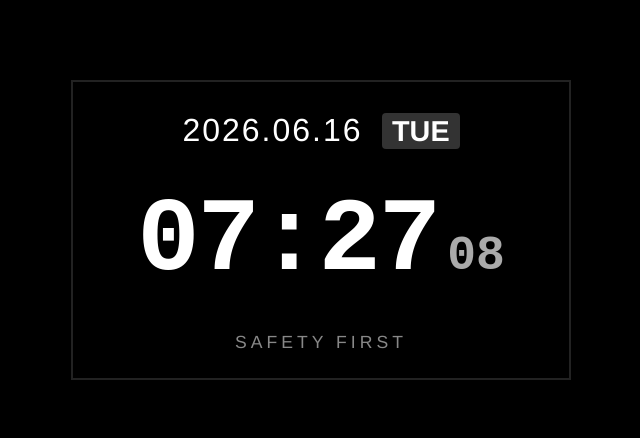
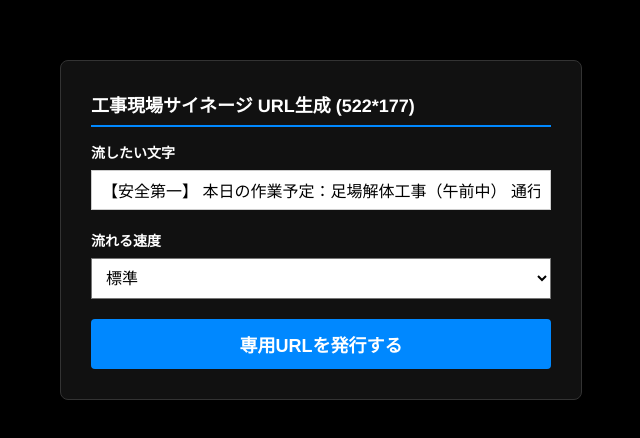
Before and after one commit to digitalsignage7129/field-clock, a plain HTML site: page index.html in a window 1280 px wide. Shown: the part 170-608 px from the top of the page, without its empty margins (319-959 px from the left). Drawn offline with Linux system fonts and the light colour scheme.

Commit message:
Update index.html

```diff
--- a/index.html
+++ b/index.html
@@ -3,140 +3,234 @@
 <head>
     <meta charset="UTF-8">
     <meta name="viewport" content="width=device-width, initial-scale=1.0">
-    <title>現場向けデジタルクロック</title>
+    <title>現場用 流れる文字サイネージ（522*177）</title>
     <style>
-        /* 画面焼き付き防止のため背景は完全な黒、文字は白 */
-        * {
-            box-sizing: border-box;
+        /* 全体設定：焼き付き防止のため黒背景 */
+        body {
             margin: 0;
             padding: 0;
-        }
-        body {
             background-color: #000000;
             color: #ffffff;
-            font-family: 'Helvetica Neue', Arial, 'Hiragino Kaku Gothic ProN', sans-serif;
+            font-family: "Helvetica Neue", Arial, "Hiragino Kaku Gothic ProN", "Hiragino Sans", Meiryo, sans-serif;
+            overflow: hidden;
             display: flex;
+            flex-direction: column;
+            align-items: center;
             justify-content: center;
-            align-items: center;
-            height: 100vh;
-            overflow: hidden;
+            min-height: 100vh;
         }
 
-        /* サイネージの解像度 500x300 に合わせたコンテナ */
-        .clock-container {
-            width: 500px;
-            height: 300px;
-            padding: 20px;
-            display: flex;
-            flex-direction: column;
-            justify-content: space-between;
-            align-items: center;
-            border: 2px solid #222222; /* 控えめな枠線（不要なら削除してください） */
-            background-color: #000000;
+        /* -------------------------------------------
+           1. URL生成・管理画面
+        ------------------------------------------- */
+        .admin-screen {
+            background: #111;
+            border: 1px solid #333;
+            padding: 30px;
+            width: 522px; /* サイネージ幅に合わせる */
+            box-sizing: border-box;
+            border-radius: 8px;
+            display: none;
+        }
+        .admin-screen h2 {
+            margin-top: 0;
+            font-size: 18px;
+            border-bottom: 2px solid #0088ff;
+            padding-bottom: 8px;
+        }
+        .form-group {
+            margin-bottom: 20px;
+        }
+        .form-group label {
+            display: block;
+            margin-bottom: 8px;
+            font-weight: bold;
+            font-size: 14px;
+        }
+        .form-group input[type="text"] {
+            width: 100%;
+            font-size: 16px;
+            padding: 10px;
+            box-sizing: border-box;
+            background: #fff;
+            border: 1px solid #ccc;
+            color: #000;
+        }
+        .form-group select {
+            width: 100%;
+            font-size: 16px;
+            padding: 10px;
+            background: #fff;
+            color: #000;
+        }
+        .gen-btn {
+            width: 100%;
+            font-size: 18px;
+            padding: 12px;
+            background: #0088ff;
+            color: white;
+            border: none;
+            cursor: pointer;
+            font-weight: bold;
+            border-radius: 4px;
+        }
+        .result-area {
+            margin-top: 25px;
+            padding: 15px;
+            background: #222;
+            border: 1px dashed #555;
+            display: none;
+        }
+        .result-url {
+            word-break: break-all;
+            background: #000;
+            padding: 10px;
+            font-family: monospace;
+            font-size: 14px;
+            color: #00ffcc;
+            margin-bottom: 10px;
+            border: 1px solid #333;
+        }
+        .copy-btn {
+            background: #333;
+            color: white;
+            border: 1px solid #555;
+            padding: 5px 10px;
+            cursor: pointer;
+            font-size: 12px;
         }
 
-        /* 上部：日付・曜日エリア */
-        .date-box {
-            text-align: center;
-            margin-top: 10px;
-        }
-        .date-text {
-            font-size: 2rem;
-            font-weight: 500;
-            letter-spacing: 2px;
-        }
-        .day-text {
-            font-size: 1.8rem;
-            font-weight: bold;
-            margin-left: 15px;
-            padding: 2px 10px;
-            border-radius: 4px;
-            background-color: #333333; /* 曜日を少し目立たせる */
-        }
-        /* 日曜・土曜の視認性（現場の休工識別用） */
-        .day-text.sun { color: #ff4d4d; background-color: #2a0000; }
-        .day-text.sat { color: #4dadff; background-color: #001f3f; }
-
-        /* 中部：メインの時間表示 */
-        .time-box {
-            display: flex;
-            align-items: baseline;
-            font-family: 'Courier New', Courier, monospace; /* 等幅フォントで文字のガタつきを防止 */
-            font-weight: bold;
-            line-height: 1;
-        }
-        .time-main {
-            font-size: 6.5rem;
-            letter-spacing: -2px;
-        }
-        .time-seconds {
-            font-size: 3rem;
-            margin-left: 8px;
-            color: #aaaaaa; /* 秒数は少し明度を下げて上品に */
+        /* -------------------------------------------
+           2. サイネージ表示エリア（w522px * h177px 固定）
+        ------------------------------------------- */
+        .signage-wrapper {
+            width: 522px;
+            height: 177px;
+            background-color: #000000;
+            overflow: hidden;
+            position: relative;
+            box-sizing: border-box;
+            display: none;
+            /* 設置確認用（必要に応じて border を消してください） */
+            border: 1px solid #333;
         }
 
-        /* 下部：現場用アクセント（安全第一などのメッセージ等に変えてもOK） */
-        .footer-box {
-            font-size: 1.1rem;
-            color: #888888;
-            letter-spacing: 4px;
-            text-transform: uppercase;
-            margin-bottom: 5px;
+        /* 文字が流れるレーン */
+        .marquee-track {
+            position: absolute;
+            white-space: nowrap;
+            height: 177px;
+            display: flex;
+            align-items: center;
+            will-change: transform;
+        }
+
+        /* 流れる文字本体（177pxの高さに合わせて調整） */
+        .marquee-content {
+            font-size: 155px; /* 高さに合わせて拡大 */
+            font-weight: 900;
+            line-height: 1;
+            padding-right: 522px; /* ループ用余白（幅に合わせる） */
+            color: #ffffff;
         }
     </style>
 </head>
 <body>
 
-    <div class="clock-container">
-        <div class="date-box">
-            <span class="date-text" id="date-display">2026.06.16</span>
-            <span class="day-text" id="day-display">TUE</span>
+    <div class="admin-screen" id="adminScreen">
+        <h2>工事現場サイネージ URL生成 (522*177)</h2>
+        <div class="form-group">
+            <label for="textInput">流したい文字</label>
+            <input type="text" id="textInput" value="【安全第一】 本日の作業予定：足場解体工事（午前中） 通行時にはご注意ください。">
         </div>
+        <div class="form-group">
+            <label for="speedSelect">流れる速度</label>
+            <select id="speedSelect">
+                <option value="1.5">遅め</option>
+                <option value="2.5" selected>標準</option>
+                <option value="4.0">速め</option>
+                <option value="6.0">超速め</option>
+            </select>
+        </div>
+        <button class="gen-btn" onclick="generateURL()">専用URLを発行する</button>
 
-        <div class="time-box">
-            <span class="time-main" id="time-display">12:34</span>
-            <span class="time-seconds" id="seconds-display">56</span>
-        </div>
-
-        <div class="footer-box" id="footer-display">
-            SAFETY FIRST
+        <div class="result-area" id="resultArea">
+            <label>▼ サイネージ端末に登録するURL</label>
+            <div class="result-url" id="resultUrl"></div>
+            <button class="copy-btn" onclick="copyURL()">URLをコピー</button>
+            <p style="font-size:12px; color:#aaa; margin-top:10px; margin-bottom:0;">※このURLをサイネージ（PlayerMaster等）に登録すると、522x177サイズで全画面表示されます。</p>
         </div>
     </div>
 
+    <div class="signage-wrapper" id="signageWrapper">
+        <div class="marquee-track" id="marqueeTrack"></div>
+    </div>
+
     <script>
-        function updateClock() {
-            const now = new Date();
+        const urlParams = new URLSearchParams(window.location.search);
+        const textParam = urlParams.get('text');
+        const speedParam = urlParams.get('speed') || '2.5';
 
-            // 年・月・日の取得と整形
-            const year = now.getFullYear();
-            const month = String(now.getMonth() + 1).padStart(2, '0');
-            const date = String(now.getDate()).padStart(2, '0');
-            document.getElementById('date-display').textContent = `${year}.${month}.${date}`;
+        const adminScreen = document.getElementById('adminScreen');
+        const signageWrapper = document.getElementById('signageWrapper');
+        const track = document.getElementById('marqueeTrack');
 
-            // 曜日の取得（英語表記でお洒落に）
-            const days = ['SUN', 'MON', 'TUE', 'WED', 'THU', 'FRI', 'SAT'];
-            const dayIdx = now.getDay();
-            const dayElement = document.getElementById('day-display');
-            dayElement.textContent = days[dayIdx];
+        let animationFrameId = null;
+        let currentX = 0;
+        let speed = parseFloat(speedParam);
 
-            // 曜日ごとの色分けクラス適用
-            dayElement.className = 'day-text'; // リセット
-            if (dayIdx === 0) dayElement.classList.add('sun');
-            if (dayIdx === 6) dayElement.classList.add('sat');
-
-            // 時・分の取得
-            const hours = String(now.getHours()).padStart(2, '0');
-            const minutes = String(now.getMinutes()).padStart(2, '0');
-            document.getElementById('time-display').textContent = `${hours}:${minutes}`;
-
-            // 秒の取得
-            const seconds = String(now.getSeconds()).padStart(2, '0');
-            document.getElementById('seconds-display').textContent = seconds;
+        if (textParam) {
+            // サイネージモード
+            signageWrapper.style.display = 'block';
+            startSignage(decodeURIComponent(textParam));
+        } else {
+            // 設定モード
+            adminScreen.style.display = 'block';
         }
 
-        // 初回実行と1秒ごとの定期更新
-        updateClock();
-        setInterval(updateClock, 1000);
+        function generateURL() {
+            const textValue = document.getElementById('textInput').value.trim();
+            const speedValue = document.getElementById('speedSelect').value;
+
+            if (!textValue) {
+                alert('文字を入力してください');
+                return;
+            }
+
+            const baseUrl = window.location.origin + window.location.pathname;
+            const generatedUrl = `${baseUrl}?text=${encodeURIComponent(textValue)}&speed=${speedValue}`;
+
+            document.getElementById('resultUrl').innerText = generatedUrl;
+            document.getElementById('resultArea').style.display = 'block';
+        }
+
+        function copyURL() {
+            const urlText = document.getElementById('resultUrl').innerText;
+            navigator.clipboard.writeText(urlText).then(() => {
+                alert('URLをコピーしました！サイネージ端末に設定してください。');
+            });
+        }
+
+        function startSignage(text) {
+            track.innerHTML = `
+                <div class="marquee-content">${text}</div>
+                <div class="marquee-content">${text}</div>
+            `;
+
+            requestAnimationFrame(() => {
+                const firstChildWidth = track.children[0].offsetWidth;
+                animate(firstChildWidth);
+            });
+        }
+
+        function animate(loopWidth) {
+            currentX -= speed;
+            if (Math.abs(currentX) >= loopWidth) {
+                currentX = 0;
+            }
+            track.style.transform = `translateX(${currentX}px)`;
+            animationFrameId = requestAnimationFrame(() => animate(loopWidth));
+        }
     </script>
 </body>
 </html>
```
